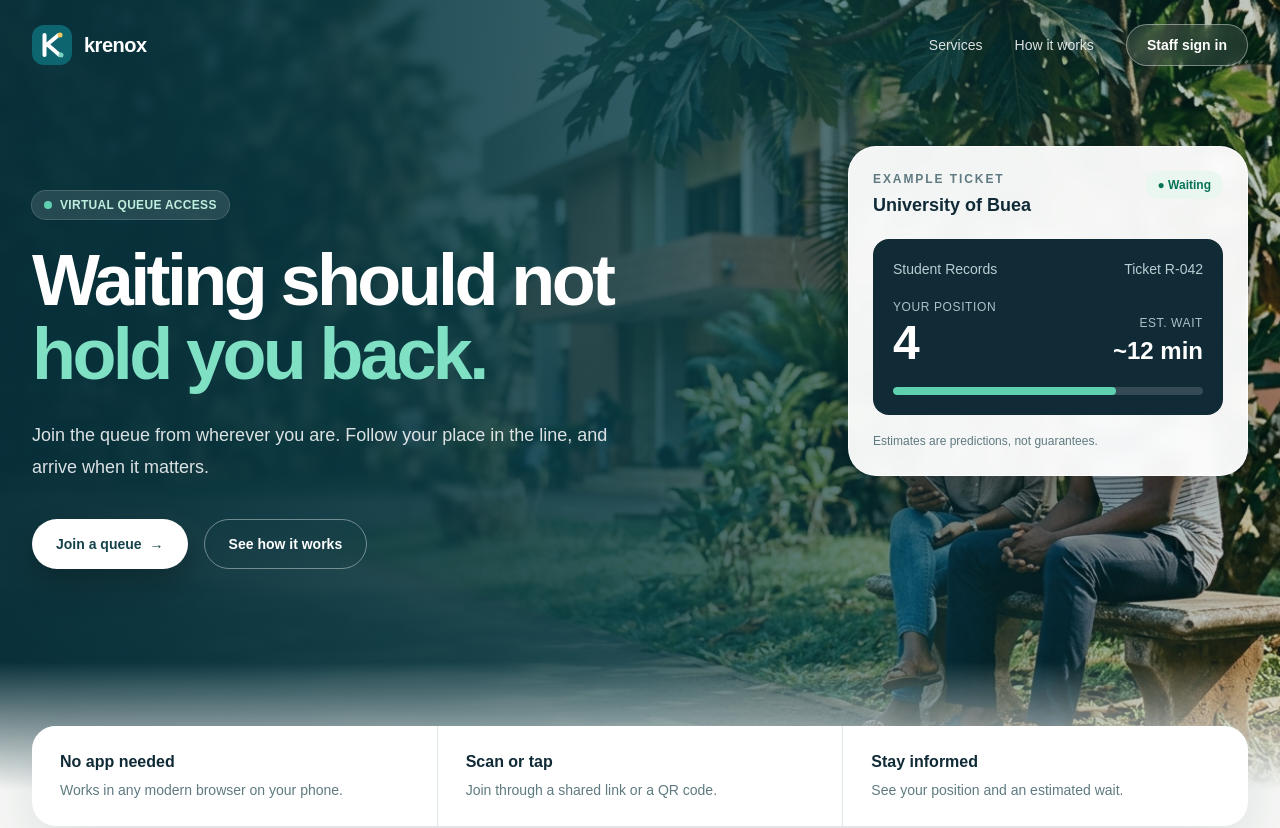
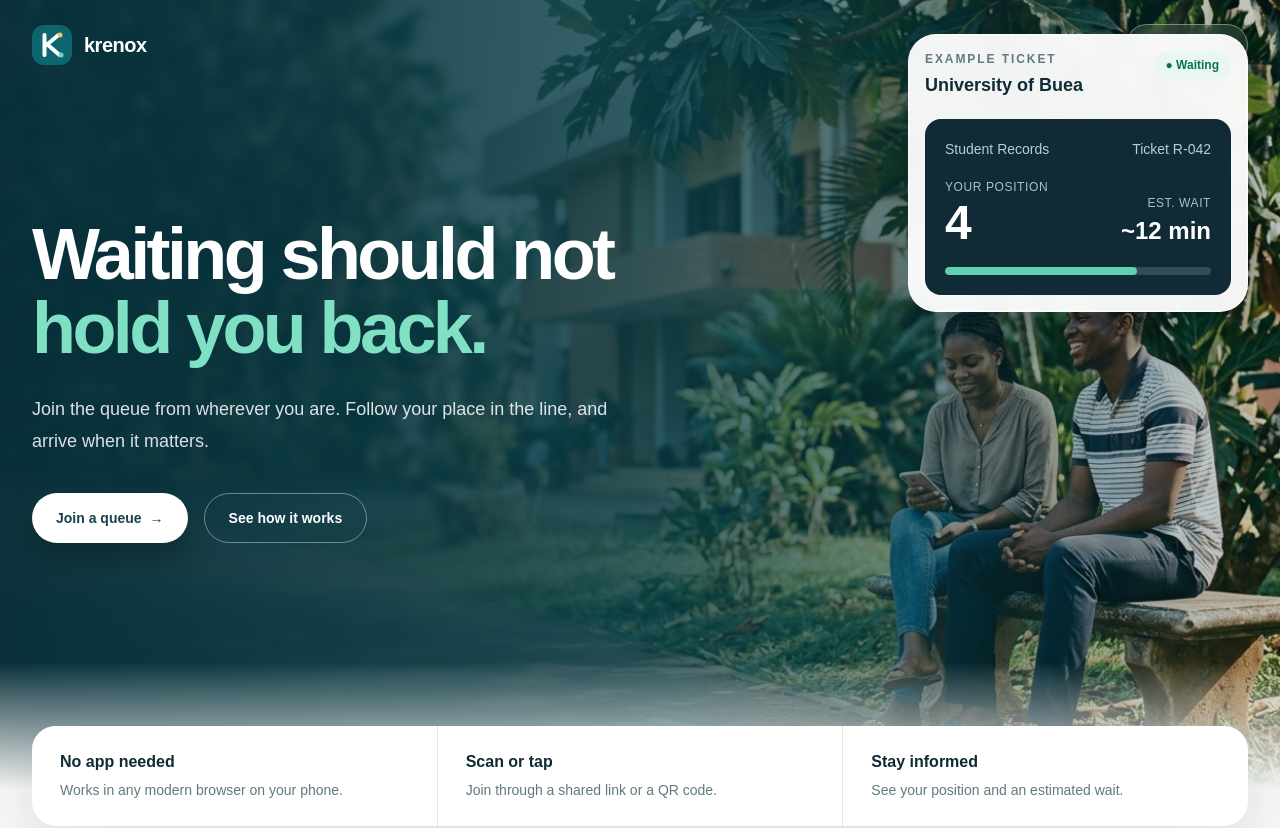
Before and after one commit to Wisdom614/krenox, a Next.js app: page / in a window 1280 px wide. Shown: the top 828 px of the page. Built offline with nearby package versions, Linux system fonts and the light colour scheme.

Commit message:
design(home): remove hero badge, compact example ticket so it no longer covers the photo subjects

```diff
--- a/src/app/page.tsx
+++ b/src/app/page.tsx
@@ -46,9 +46,6 @@ export default function Home() {
 
         <div className="relative mx-auto grid min-h-[620px] max-w-7xl items-center gap-10 px-6 pb-36 pt-10 lg:min-h-[700px] lg:grid-cols-[1.1fr_.9fr] lg:px-8 lg:pb-40">
           <div>
-            <div className="mb-6 inline-flex items-center gap-2 rounded-full bg-white/12 px-3 py-1.5 text-xs font-bold tracking-wide text-[#bdeede] ring-1 ring-white/25 backdrop-blur">
-              <span className="h-2 w-2 rounded-full bg-[#5fd0b0]" /> VIRTUAL QUEUE ACCESS
-            </div>
             <h1 className="max-w-2xl text-5xl font-semibold leading-[1.03] tracking-[-0.05em] sm:text-6xl lg:text-7xl">
               Waiting should not <span className="text-[#7fe0c4]">hold you back.</span>
             </h1>
@@ -66,8 +63,8 @@ export default function Home() {
           </div>
 
           {/* Example ticket */}
-          <div className="relative w-full max-w-[400px] justify-self-start lg:justify-self-end lg:self-start lg:mt-4">
-            <div className="rounded-[1.75rem] border border-white/70 bg-white/95 p-5 text-ink shadow-[0_24px_70px_rgba(0,0,0,.3)] backdrop-blur sm:p-6">
+          <div className="relative w-full max-w-[340px] justify-self-start lg:-mt-24 lg:justify-self-end lg:self-start">
+            <div className="rounded-[1.75rem] border border-white/70 bg-white/95 p-4 text-ink shadow-[0_24px_70px_rgba(0,0,0,.3)] backdrop-blur">
               <div className="flex items-start justify-between">
                 <div>
                   <Eyebrow tone="muted">Example ticket</Eyebrow>
@@ -94,7 +91,6 @@ export default function Home() {
                   <div className="h-full w-[72%] rounded-full bg-[#5fd0b0]" />
                 </div>
               </div>
-              <p className="mt-4 text-xs leading-5 text-soft">Estimates are predictions, not guarantees.</p>
             </div>
           </div>
         </div>
```
